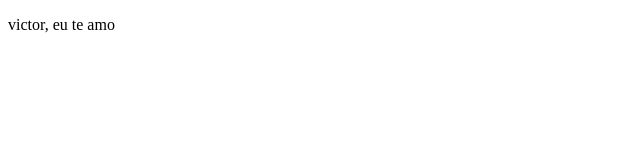
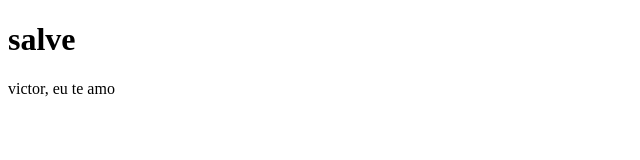
Before and after one commit to Faelzxpr09/siteETEC, a plain HTML site: page index.html in a window 1280 px wide. Shown: the whole page, without its empty margins (0-640 px from the left). Drawn offline with Linux system fonts and the light colour scheme.

Commit message:
teste dnv

```diff
--- a/index.html
+++ b/index.html
@@ -9,6 +9,7 @@
 <body>
     <header>
         <div>
+            <h1>salve</h1>
             <p>victor, eu te amo</p>
         </div>
     </header>
```
